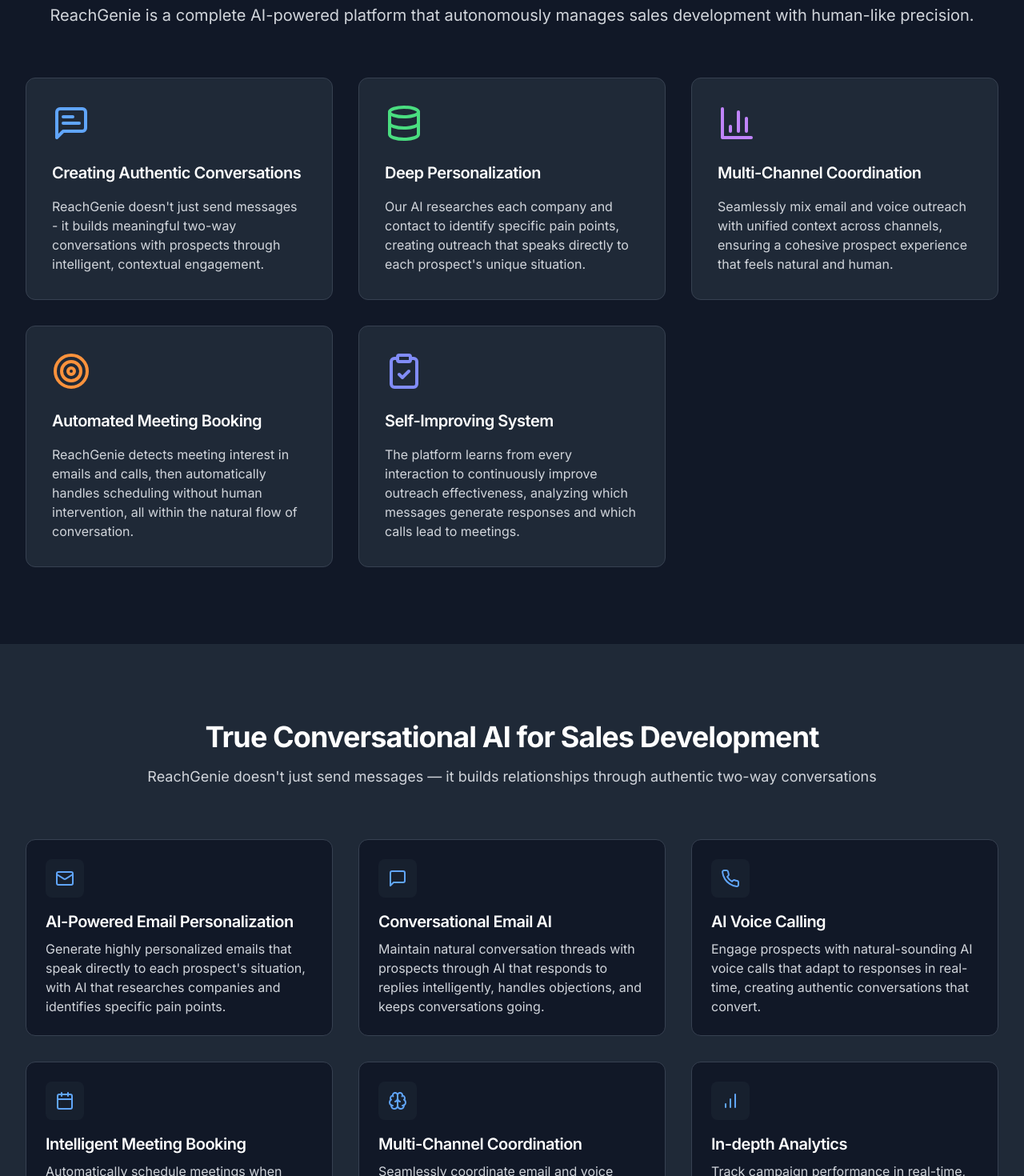
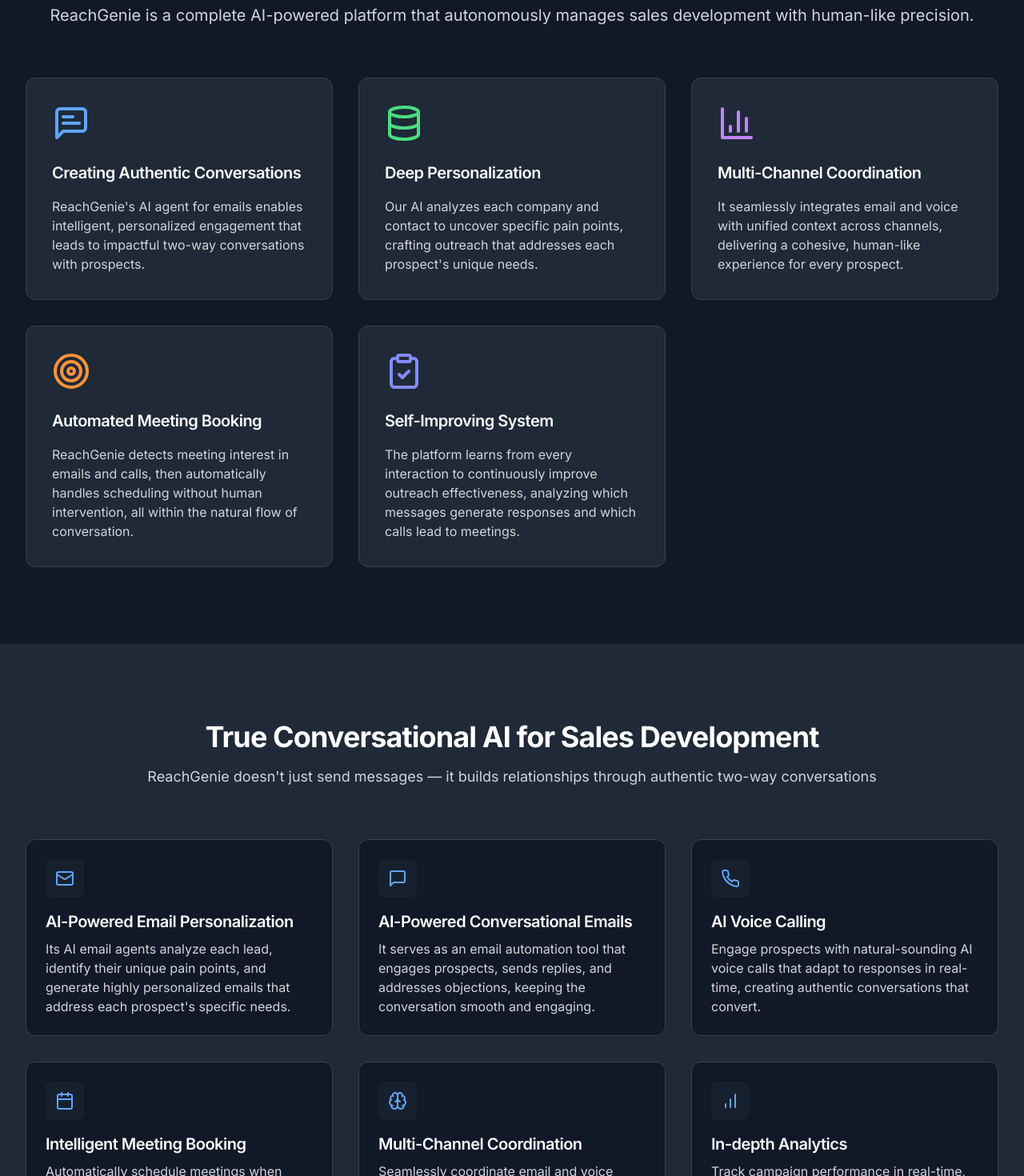
Before and after one commit to coeus-solutions/outbound_ai_sdr_frontend, a React (Vite) app: page / in a window 1280 px wide. Shown: the part 1477-2947 px from the top of the page at 80% size. Built offline with nearby package versions, Linux system fonts and the light colour scheme; no server answers.

Commit message:
Revise FeatureSection and HowItWorksSection descriptions for clarity and engagement
- Updated descriptions in both sections to better highlight AI capabilities and enhance the overall messaging of the ReachGenie platform, focusing on personalized engagement and meaningful conversations.

```diff
--- a/src/components/landing/FeatureSection.tsx
+++ b/src/components/landing/FeatureSection.tsx
@@ -5,12 +5,12 @@
   {
     icon: Mail,
     title: 'AI-Powered Email Personalization',
-    description: 'Generate highly personalized emails that speak directly to each prospect\'s situation, with AI that researches companies and identifies specific pain points.'
+    description: 'Its AI email agents analyze each lead, identify their unique pain points, and generate highly personalized emails that address each prospect\'s specific needs.'
   },
   {
     icon: MessageSquare,
-    title: 'Conversational Email AI',
-    description: 'Maintain natural conversation threads with prospects through AI that responds to replies intelligently, handles objections, and keeps conversations going.'
+    title: 'AI-Powered Conversational Emails',
+    description: 'It serves as an email automation tool that engages prospects, sends replies, and addresses objections, keeping the conversation smooth and engaging.'
   },
   {
     icon: Phone,
--- a/src/components/landing/HowItWorksSection.tsx
+++ b/src/components/landing/HowItWorksSection.tsx
@@ -6,21 +6,21 @@
   {
     icon: PersonalizeIcon,
     title: 'Creating Authentic Conversations',
-    description: 'ReachGenie doesn\'t just send messages - it builds meaningful two-way conversations with prospects through intelligent, contextual engagement.',
+    description: 'ReachGenie\'s AI agent for emails enables intelligent, personalized engagement that leads to impactful two-way conversations with prospects.',
     color: 'bg-gray-800',
     iconColor: 'text-blue-400'
   },
   {
     icon: EnrichIcon,
     title: 'Deep Personalization',
-    description: 'Our AI researches each company and contact to identify specific pain points, creating outreach that speaks directly to each prospect\'s unique situation.',
+    description: 'Our AI analyzes each company and contact to uncover specific pain points, crafting outreach that addresses each prospect\'s unique needs.',
     color: 'bg-gray-800',
     iconColor: 'text-green-400'
   },
   {
     icon: CampaignIcon,
     title: 'Multi-Channel Coordination',
-    description: 'Seamlessly mix email and voice outreach with unified context across channels, ensuring a cohesive prospect experience that feels natural and human.',
+    description: 'It seamlessly integrates email and voice with unified context across channels, delivering a cohesive, human-like experience for every prospect.',
     color: 'bg-gray-800',
     iconColor: 'text-purple-400'
   },
```
